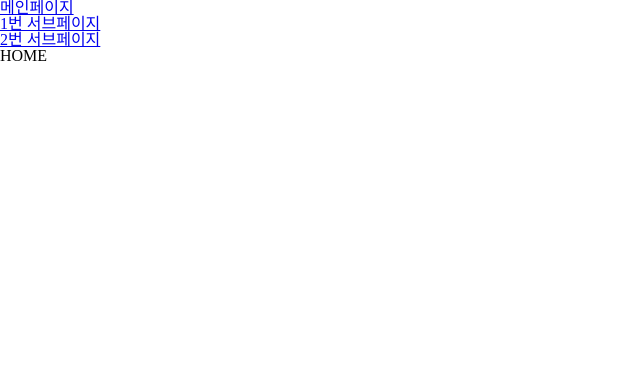
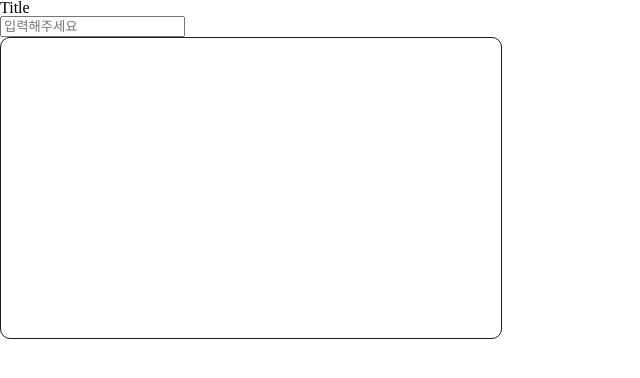
Before and after one commit to priestone/first_react_10_15, a React (Create React App) app: page / in a window 1280 px wide. Shown: the top 378 px of the page, without its empty margins (0-640 px from the left). Built offline with nearby package versions, Linux system fonts and the light colour scheme.

Commit message:
test_input

```diff
--- a/src/App.js
+++ b/src/App.js
@@ -9,10 +9,13 @@ import Ex05 from "./components/ex05/Ex05";
 import MusicApp from "./components/ex05/MusicApp";
 import Ex06 from "./components/ex06/Ex06";
 import Ex07 from "./components/ex07/Ex07";
+import Test01 from "./components/teststudy/Test01";
 
 const App = () => {
   return (
     <>
+      <Test01></Test01>
+
       {/* <Header></Header>
       <Section></Section>
       <Footer></Footer> */}
@@ -37,7 +40,7 @@ const App = () => {
 
       {/* <Ex06></Ex06> */}
 
-      <Ex07></Ex07>
+      {/* <Ex07></Ex07> */}
     </>
   );
 };
--- /dev/null
+++ b/src/components/teststudy/Test01.js
@@ -0,0 +1,24 @@
+import styled from "styled-components";
+import Review from "./components/Review";
+
+const ReviewWrap = styled.div`
+  width: 500px;
+  height: 300px;
+  border: 1px solid #1d1d1d;
+  border-radius: 10px;
+`;
+
+const Test01 = () => {
+  return (
+    <div>
+      <h2>Title</h2>
+      <input className="inputEl" type="text" placeholder="입력해주세요" />
+      <ReviewWrap>
+        <Review></Review>
+      </ReviewWrap>
+    </div>
+    // const inputValue = inputEl.value;
+  );
+};
+
+export default Test01;
--- /dev/null
+++ b/src/components/teststudy/components/Review.js
@@ -0,0 +1,5 @@
+const Review = () => {
+  return <></>;
+};
+
+export default Review;
```
